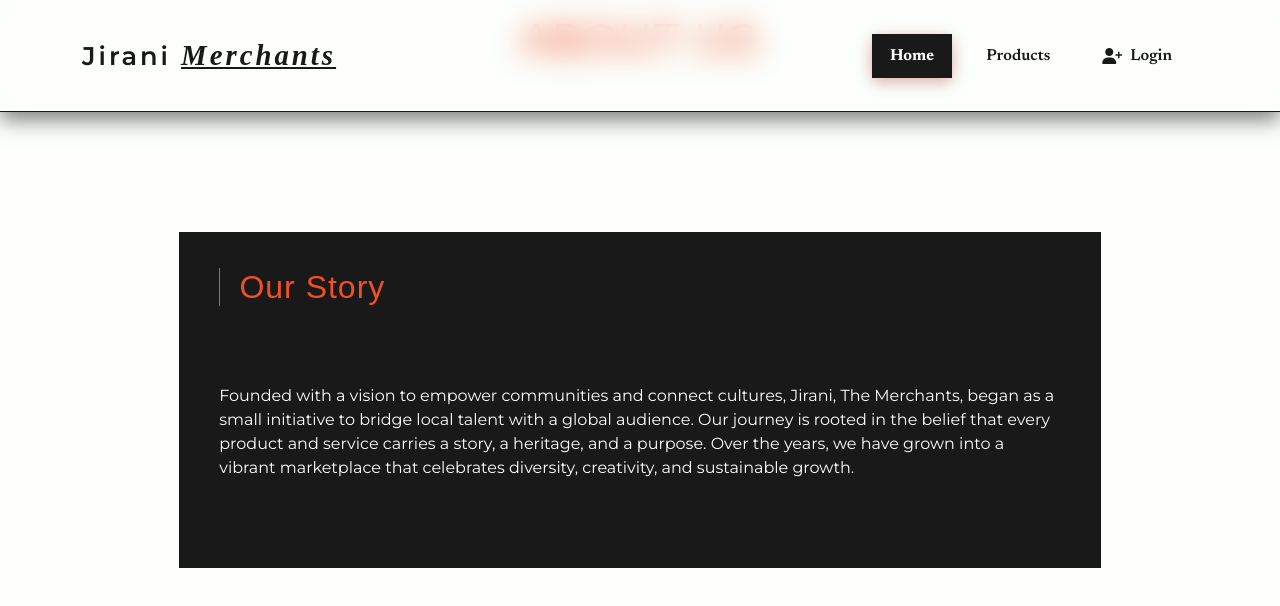
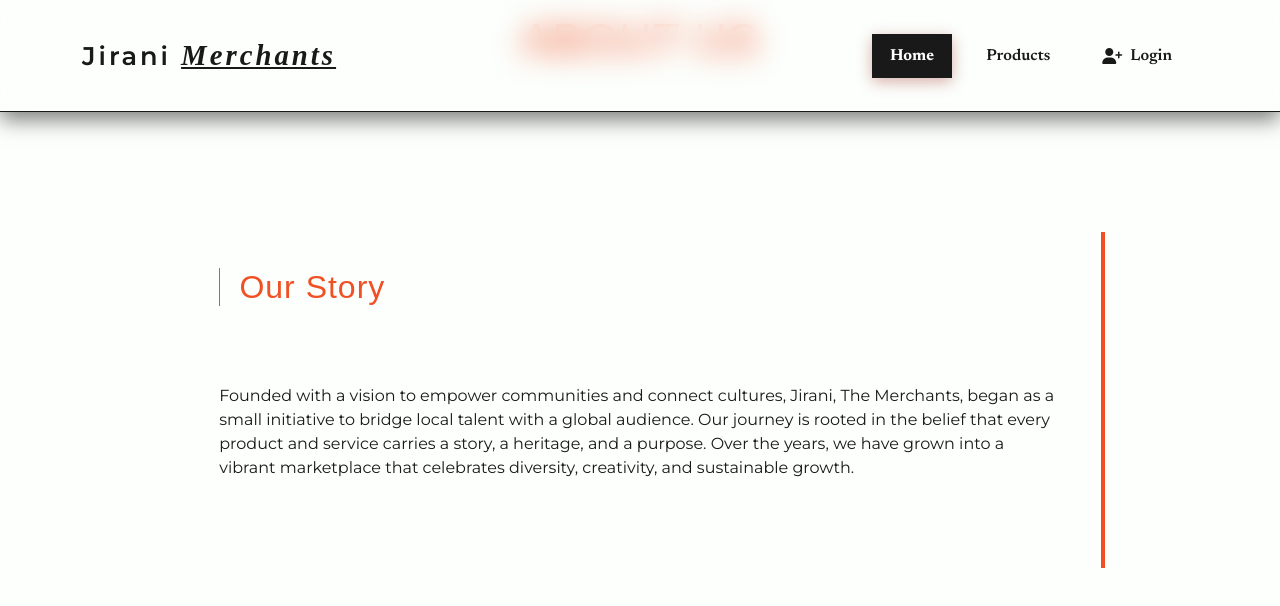
Before and after one commit to CMNDEGWA/De-commerce, a Vue app in the folder de_commerce_front-end/: page / in a window 1280 px wide. In both pictures the pointer is over the element 640 px from the left and 2634 px from the top of the page. Shown: the part 2234-2840 px from the top of the page. Built offline with nearby package versions, Linux system fonts and the light colour scheme; no server answers; a web font is replaced by a local one.

Commit message:
Update: Home Layout Customization.

```diff
--- a/de_commerce_front-end/src/views/Home.vue
+++ b/de_commerce_front-end/src/views/Home.vue
@@ -317,6 +317,7 @@ export default {
   margin: 8rem 0;
   height: 42vh;
   font-family: "Montserrat", sans-serif;
+  transition: all 0.7s ease;
 }
 
 .about-story h2, .about-values h2 {
@@ -332,6 +333,12 @@ export default {
 
 .about-story p {
   margin-top: 4.9rem;
+}
+
+.about-story:hover, .about-values:hover {
+  background-color: var(--background-color);
+  color: var(--text-color);
+  box-shadow: 4px 0 var(--extra-color);
 }
 
 .about-values {
```
